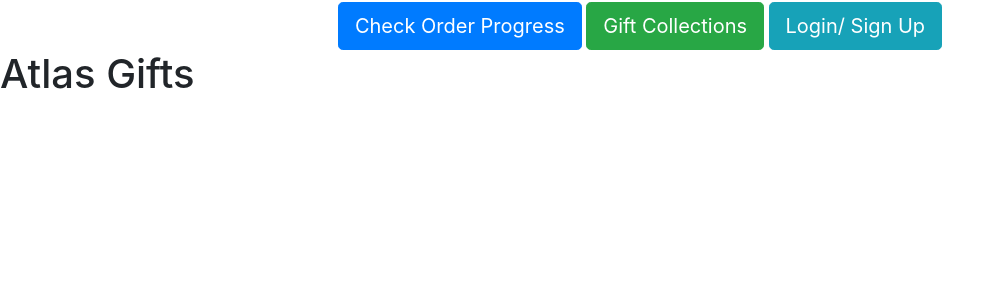
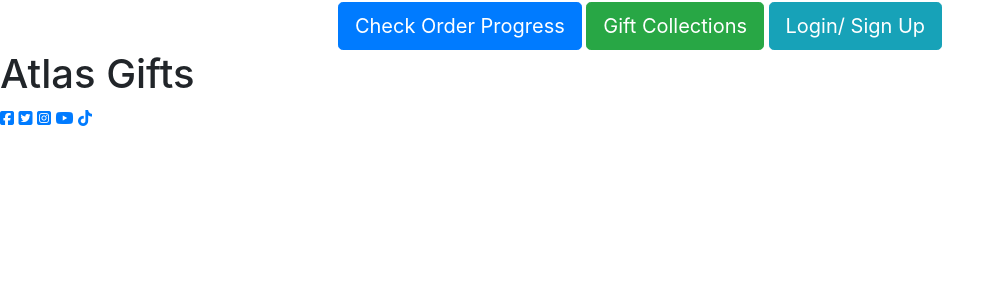
Before and after one commit to Code-Institute-Submissions/shane-os-atlas-gifts_AprResub, a Django app: page / in a window 1280 px wide. Shown: the part 160-460 px from the top of the page, without its empty margins (0-1005 px from the left). Run offline with Django 3.2, Linux system fonts and the light colour scheme; some libraries are stand-ins or nearby versions.

Commit message:
Add footer icons

```diff
--- a/templates/base.html
+++ b/templates/base.html
@@ -19,6 +19,7 @@
     {% endblock %}
 
     {% block corejs %}
+        <script src="https://kit.fontawesome.com/3f33cd2b08.js" crossorigin="anonymous"></script>
         <script src="https://code.jquery.com/jquery-3.4.1.slim.min.js" integrity="sha384-J6qa4849blE2+poT4WnyKhv5vZF5SrPo0iEjwBvKU7imGFAV0wwj1yYfoRSJoZ+n" crossorigin="anonymous"></script>
         <script src="https://cdn.jsdelivr.net/npm/popper.js@1.16.0/dist/umd/popper.min.js" integrity="sha384-Q6E9RHvbIyZFJoft+2mJbHaEWldlvI9IOYy5n3zV9zzTtmI3UksdQRVvoxMfooAo" crossorigin="anonymous"></script>
         <script src="https://stackpath.bootstrapcdn.com/bootstrap/4.4.1/js/bootstrap.min.js" integrity="sha384-wfSDF2E50Y2D1uUdj0O3uMBJnjuUD4Ih7YwaYd1iqfktj0Uod8GCExl3Og8ifwB6" crossorigin="anonymous"></script>
--- a/templates/includes/footer.html
+++ b/templates/includes/footer.html
@@ -1,3 +1,8 @@
 <footer>
     <H1>Atlas Gifts</H1>
+    <a href="https://www.facebook.com/" target="_blank" rel="nofollow"><i class="fab fa-facebook-square"></i></a>
+    <a href="https://www.twitter.com/" target="_blank" rel="nofollow"><i class="fab fa-twitter-square"></i></a>
+    <a href="https://www.instagram.com/" target="_blank" rel="nofollow"><i class="fab fa-instagram-square"></i></a>
+    <a href="https://www.youtube.com/" target="_blank" rel="nofollow"><i class="fab fa-youtube"></i></a>
+    <a href="https://www.tiktok.com/" target="_blank" rel="nofollow"><i class="fab fa-tiktok"></i></a>
 </footer>
```
